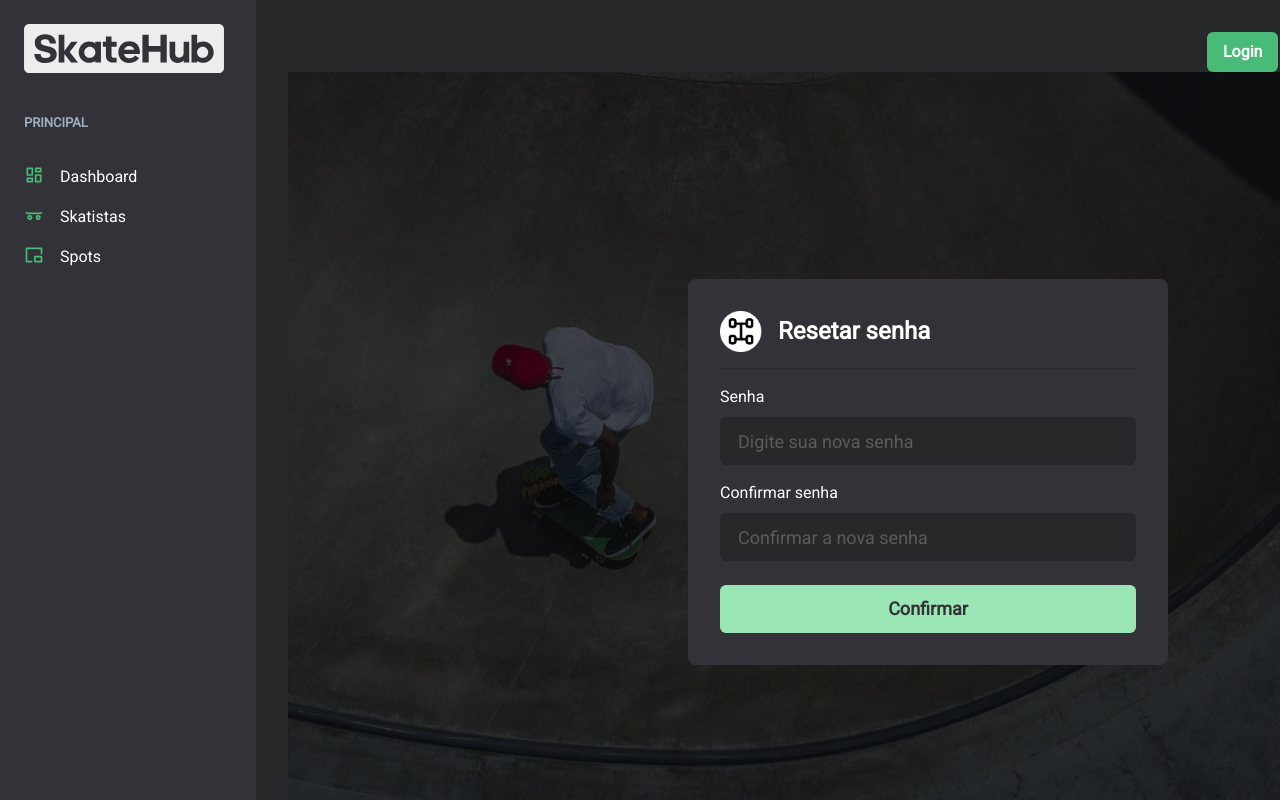
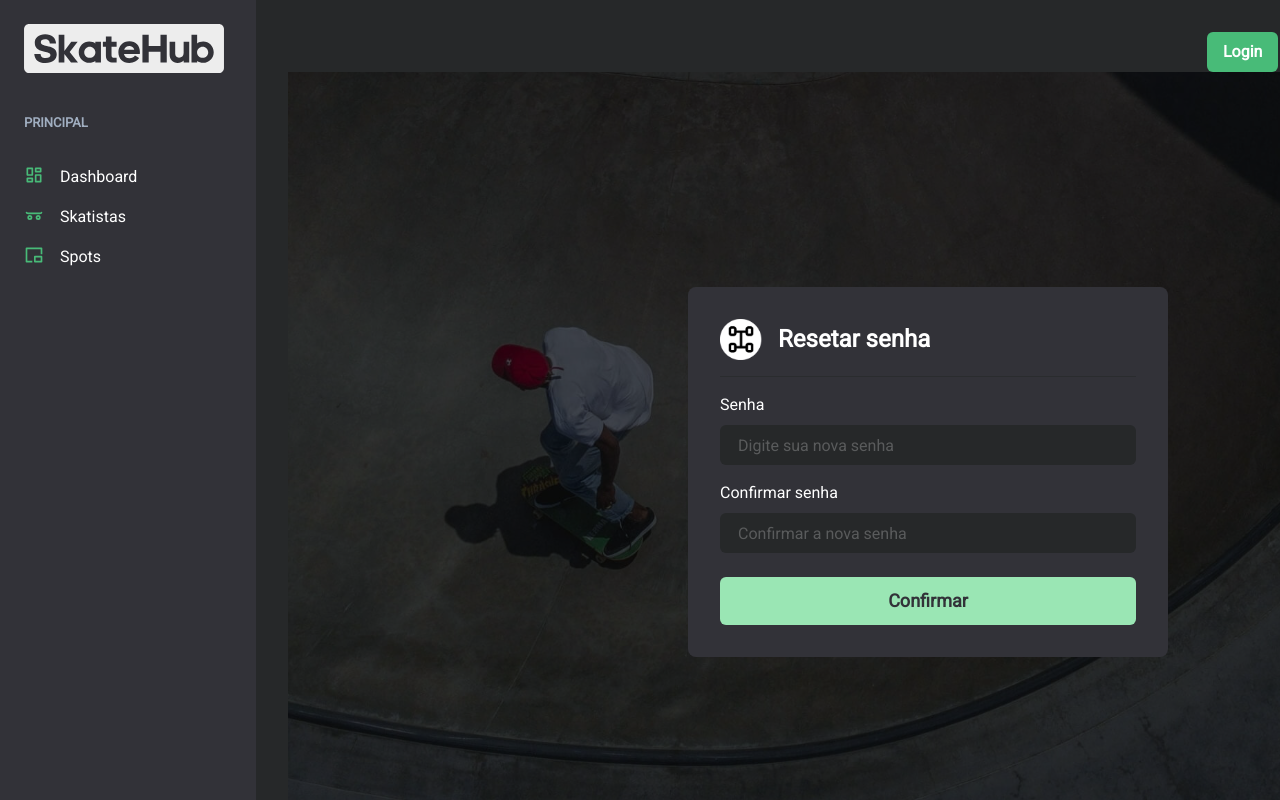
Before and after one commit to jpcmf/Frontend-GraduateProgram-FullStack-2024, a Next.js app: page /auth/reset-password in a window 1280 px wide. Shown: the top 800 px of the page. Built offline with nearby package versions, Linux system fonts and the light colour scheme; no server answers.

Commit message:
fix: standardize input size prop to 'md'

```diff
--- a/src/shared/components/Form/Input.tsx
+++ b/src/shared/components/Form/Input.tsx
@@ -39,12 +39,12 @@ const InputBase: ForwardRefRenderFunction<HTMLInputElement, InputProps> = (
           bgColor={bgColor}
           variant="filled"
           _hover={{ bgColor: bgHoverColor }}
-          size={["md", "lg"]}
+          size="md"
           ref={ref}
           {...rest}
         />
       ) : (
-        <InputGroup size={["md", "lg"]}>
+        <InputGroup size="md">
           <InputLeftAddon bgColor={bgInputGroupColor} borderColor={bgInputGroupColor} textColor={textColor}>
             {InputLeftAddonText}
           </InputLeftAddon>
@@ -55,7 +55,7 @@ const InputBase: ForwardRefRenderFunction<HTMLInputElement, InputProps> = (
             bgColor={bgColor}
             variant="filled"
             _hover={{ bgColor: bgHoverColor }}
-            size={["md", "lg"]}
+            size="md"
             ref={ref}
             {...rest}
           />
```
